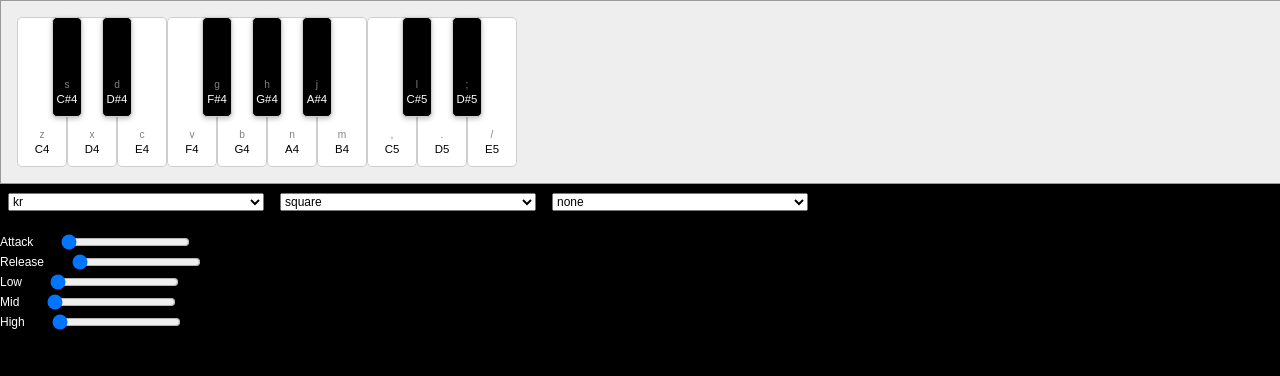
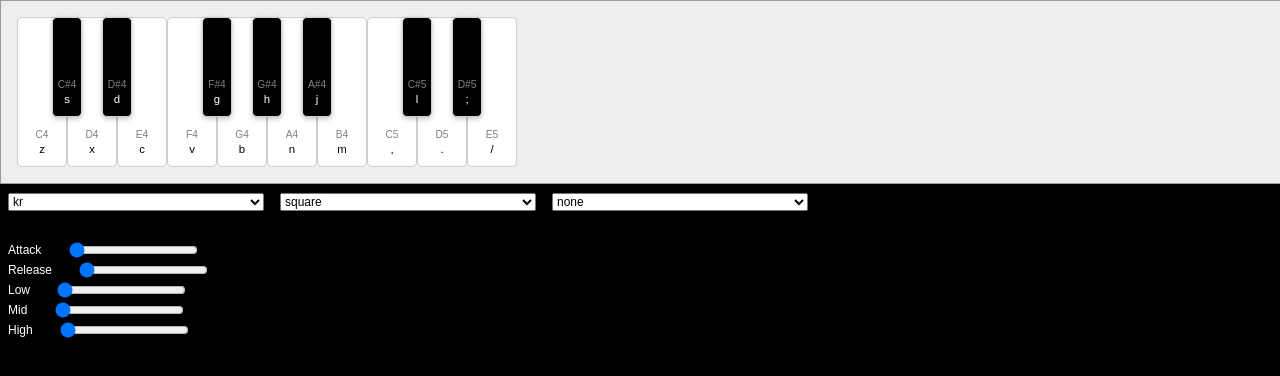
Before and after one commit to mckinselberg/synth, a React (Vite) app: page / in a window 1280 px wide. Shown: the top 376 px of the page. Built offline with nearby package versions, Linux system fonts and the light colour scheme.

Commit message:
Starting on color theme. Improved styling of keys. click key press implementation started.

```diff
--- a/package.json
+++ b/package.json
@@ -2,6 +2,7 @@
   "name": "parcel",
   "version": "1.0.0",
   "license": "MIT",
+  "source": "src/index.html",
   "browserslist": "> 0.5%, last 2 versions, not dead",
   "devDependencies": {
     "@babel/core": "^7.12.0",
--- a/src/components/Keyboard.tsx
+++ b/src/components/Keyboard.tsx
@@ -2,9 +2,9 @@ import React, { useMemo } from 'react';
 const keyRegex = /([#])/;
 const noteRegex = /(C\B)|(F\B)/;
 
-const Keyboard = ({ keyCodes, activeNotes }) => {
+const Keyboard = ({ keyCodes, activeNotes, handleMouseDown, handleMouseUp, handleMouseEnter, handleMouseLeave }) => {
 
-  const Key = ({note,keyboardKey,  activeNotes}) => {
+  const Key = ({note, keyboardKey, activeNotes}) => {
     const keyColor = useMemo(() => keyRegex.test(note) ? `black` : `white`);
     const sharpOrFlat = useMemo(() => noteRegex.test(note) ? ` no-margin` : ``);
     const activeNote = activeNotes[note] ? ` active` : ``;
@@ -14,10 +14,14 @@ const Keyboard = ({ keyCodes, activeNotes }) => {
         key={note}
         className={className}
         data-note={note}
+        onMouseDown={() => handleMouseDown(note)}
+        onMouseUp={() => handleMouseUp(note)}
+        onMouseEnter={(e) => handleMouseEnter(e, note)}
+        onMouseLeave={(e) => handleMouseLeave(e, note)}
       >
         <span>
+          <p>{note}</p>
           <p>{keyboardKey}</p>
-          <p>{note}</p>
         </span>
       </div>
     );
--- a/src/components/Panel.tsx
+++ b/src/components/Panel.tsx
@@ -90,10 +90,12 @@ const Panel = () => {
       <div className="dropdowns">
         <div className="synths">
           <select onChange={handleChangeSynth}>
-            {Object.keys(synths).map((synth, idx) =>
-              (<option key={`${synth}_${idx}`} value={synth}>
-                {synths[synth].name}
-              </option>))}
+            {Object.keys(synths).map((synth, idx) => {
+              const name = synths[synth].name;
+              return (<option key={`${synth}_${idx}`} value={synth}>
+                {name}
+              </option>)}
+            )}
           </select>
         </div>
         <div className="wave-shapes">
--- a/src/components/Piano.tsx
+++ b/src/components/Piano.tsx
@@ -31,7 +31,9 @@ const Piano = ({polySynth}) => {
 
   const availableKeys = Object.keys(keyCodes);
   const [activeNotes, setActiveNotes] = useState({});
-  const [toneStarted, setToneStarted] = useState(false)
+  const [toneStarted, setToneStarted] = useState(false);
+  const [mouseDown, setMouseDown] = useState(false);
+  const [clickedNote, setClickedNote] = useState(null);
 
   const playNote = (e) => {
 
@@ -72,10 +74,51 @@ const Piano = ({polySynth}) => {
     }
   });
 
+  const handleMouseDown = (note) => {
+    console.log(mouseDown);
+    console.log(clickedNote);
+    setMouseDown(true);
+    setClickedNote(note);
+    if (!activeNotes[note]) {
+      polySynth.current.triggerAttack(note);
+      const tempActiveNotes = {...activeNotes}
+      tempActiveNotes[note] = true;
+      setActiveNotes(tempActiveNotes);
+    }
+  }
+
+  const handleMouseUp = (note) => {
+    console.log(mouseDown);
+    console.log(clickedNote);
+    setMouseDown(false);
+    setClickedNote(null);
+    const now = Tone.now();
+    polySynth.current.triggerRelease(note, now);
+    const tempActiveNotes = {...activeNotes}
+    tempActiveNotes[note] = false;
+    setActiveNotes(tempActiveNotes);
+  }
+
+  const handleMouseEnter = (e, note) => {
+    console.log(note);
+    console.log(e);
+  }
+
+  const handleMouseLeave = (e, note) => {
+    console.log(note);
+    console.log(e);
+  }
 
   return (
     <div id="piano">
-      <Keyboard keyCodes={keyCodes} activeNotes={activeNotes} />
+      <Keyboard
+        keyCodes={keyCodes}
+        activeNotes={activeNotes}
+        handleMouseDown={handleMouseDown}
+        handleMouseUp={handleMouseUp}
+        handleMouseEnter={handleMouseEnter}
+        handleMouseLeave={handleMouseLeave}
+      />
     </div>
   );
 }
--- a/src/scss/piano.scss
+++ b/src/scss/piano.scss
@@ -28,7 +28,7 @@
     margin-left:0;
   }
   &.active {
-    // background-color: lightgrey;
+    background-color: lightgrey;
     // box-shadow: inset rgba(0, 0, 0, 0.24) 0px 3px 8px;
     box-shadow: rgba(240, 46, 170, 0.4) 0px 5px, rgba(240, 46, 170, 0.3) 0px 10px, rgba(240, 46, 170, 0.2) 0px 15px, rgba(240, 46, 170, 0.1) 0px 20px, rgba(240, 46, 170, 0.05) 0px 25px;
   }
@@ -66,6 +66,7 @@
 
 .sliders {
   margin-top: 1%;
+  padding: .5em;
   .slider {
     display: flex;
     align-items: center;
```
Also changed, not shown: 1 other file (tests, documents, lock files or other folders).
